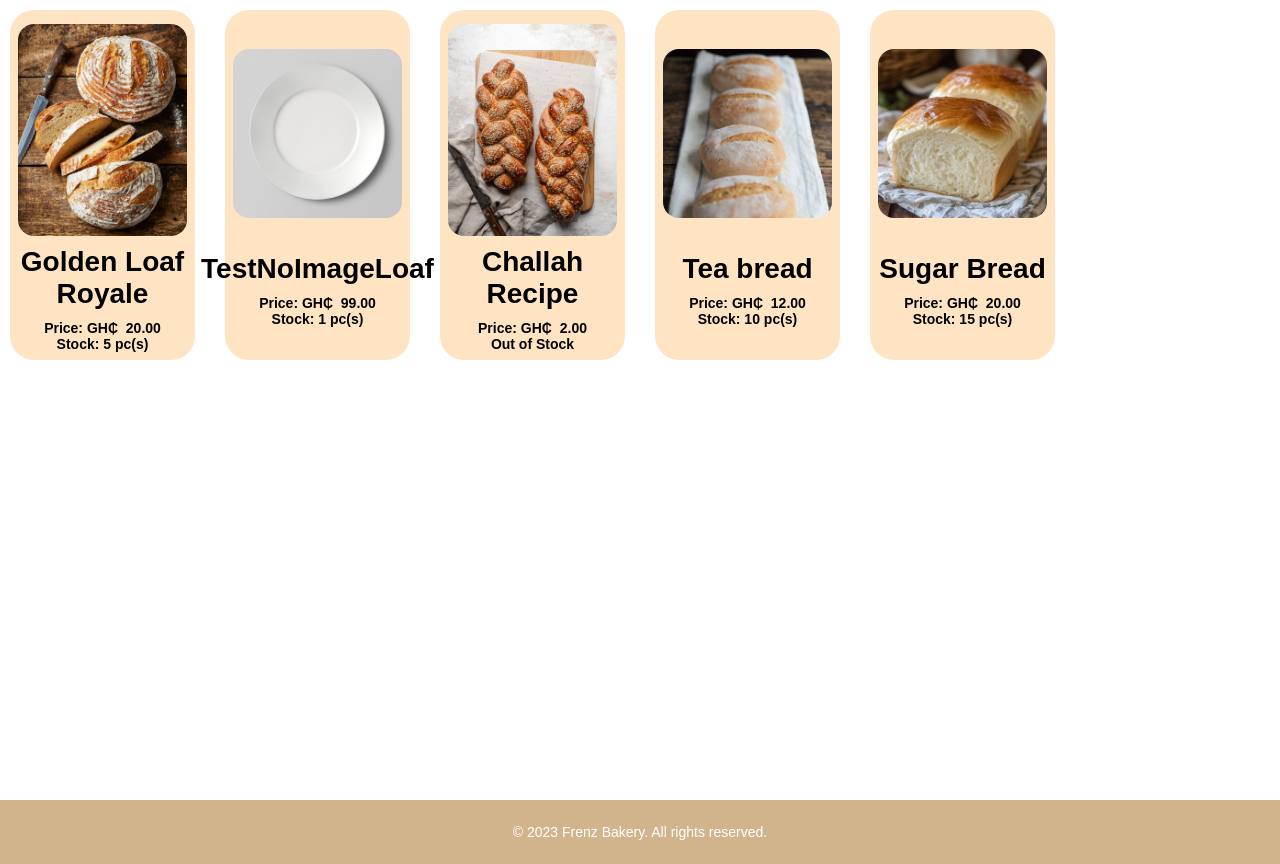
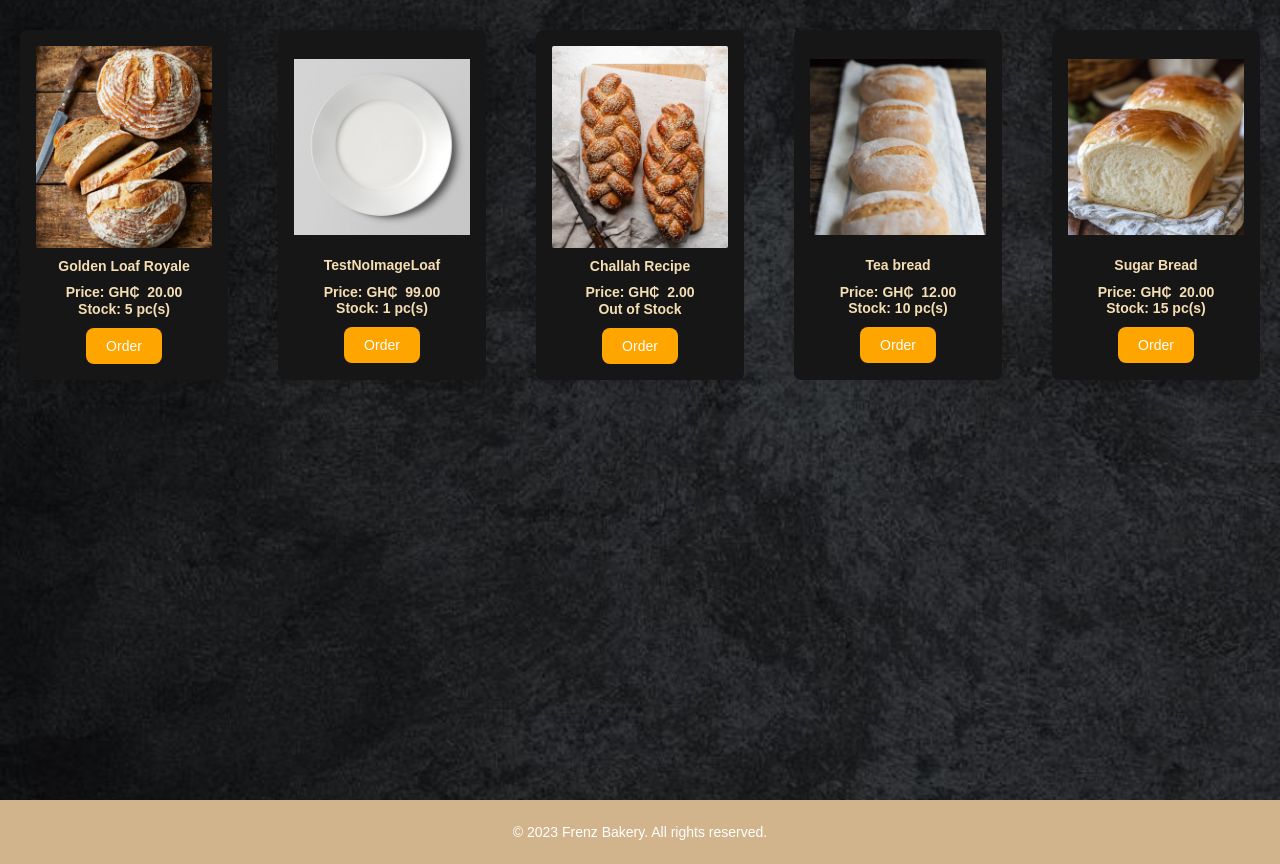
Before and after one commit to MensahPrince/Frenz-Bakery-DemoSite, a Django app: page /order/ in a window 1280 px wide. Shown: the part 64-928 px from the top of the page. Run offline with Django 5.2, Linux system fonts and the light colour scheme; data comes from the database, SQL or seed files in the repository; both versions use the stored data as it was after the commit.

Commit message:
- Enhance order page layout - styling with product descriptions - improved visuals

```diff
--- a/web/static/web/order.css
+++ b/web/static/web/order.css
@@ -1,55 +1,108 @@
     .menu {
+        padding: 20px;
+        background: url('../images/menu-background.jpg') no-repeat center center/cover;
         display: grid;
         grid-template-columns: repeat(auto-fill, minmax(200px, 1fr));
-    gap: 10px;
+        gap: 50px;
         height: 100vh;
+        overflow: auto;
+        scroll-behavior: smooth;
     }
 
     .product {
         height: 350px;
         display: flex;
         flex-direction: column;
-    max-width: 300px;
+        width: 100%;
+        max-width: 270px;
         align-content: center;
         justify-content: space-evenly;
-    margin: 10px;
-    padding: 8px;
-    padding-top: 14px;
-    border-radius: 24px;
-    background-color: bisque;
+        margin: 10px auto;
+        padding: 16px;
+        border-radius: 7px;
+        background-color: rgb(22, 22, 22);
         align-items: center;
+        box-shadow: 0 4px 8px rgba(0, 0, 0, 0.1);
+        transition: transform 0.3s, box-shadow 0.3s;
+    }
+
+    .product:hover {
+        transform: translateY(-5px);
+        box-shadow: 0 8px 16px rgba(15, 15, 15, 0.836);
     }
 
     .product-name {
         text-align: center;
         margin-bottom: 10px;
+        font-size: 1.2em;
+        font-weight: bold;
     }
 
     .product-details {
         display: flex;
         flex-direction: column;
         align-items: center;
+        color: wheat;
     }
 
     .stock-details {
+        min-height: 80px;
         display: flex;
         flex-direction: column;
         align-items: center;
         font-weight: bold;
+        justify-content: space-around;
     }
 
     .product-image {
         display: flex;
         justify-content: center;
         align-items: center;
-    max-width: 270px;
-    max-height: 350px;
+        max-width: 250px;
+        max-height: 270px;
+        min-height: 200px;
         overflow: hidden;
         margin-bottom: 10px;
-    border-radius: 16px;
+        border-radius: 2px;
+        position: relative;
+    }
+
+    .product-description {
+        width: 100%;
+        height: 100%;
+        background-color: #d2b48c79;
+        position: absolute;
+        text-align: center;
+        align-content: center;
+        visibility: hidden;
+        opacity: 0;
+        padding: 0 5px;
+        font-size: 0.5em;
+        font-weight: bold;
+        transition: visibility 0s, opacity 0.5s linear;
+    }
+
+    .product:hover .product-description {
+        visibility: visible;
+        opacity: 1;
     }
 
     .product img {
         max-width: 100%;
         height: auto;
     }
+
+    .order-btn {
+        padding: 10px 20px;
+        border: 0;
+        background-color: orange;
+        color: white;
+        border-radius: 8px;
+        margin-top: 10px;
+        cursor: pointer;
+        transition: background-color 0.3s;
+    }
+
+    .order-btn:hover {
+        background-color: darkorange;
+    }
--- a/web/templates/web/order.html
+++ b/web/templates/web/order.html
@@ -16,11 +16,16 @@
                 <div class="product">
                     <div class='product-image'>
                         <img src="{{ product.image.url }}" alt="{{ product.name }}" />
+
+                        <div class='product-description'>
+                            <p>{{ product.description }}</p>
+                        </div>
+
                     </div>
 
                     <div class='product-details'>
                         <div class='product-name'>
-                            <h2>{{ product.name }}</h2>
+                            <h3>{{ product.name }}</h3>
                         </div>
                         <div class='stock-details'>
                             <p>Price: GH₵ &nbsp;{{ product.price }}</p>
@@ -29,6 +34,7 @@
                             {% else %}
                                 <p>Stock: {{ product.stock }} pc(s) </p>
                             {% endif %}
+                            <button class='order-btn'>Order</button>
                         </div>
                     </div>
                 </div>
```
Also changed, not shown: db.sqlite3, media/Amish_White_Bread_Recipe.jpg (added), media/かめばかむほど甘みひろがる素朴なパントスカーナつくりら美しい手工芸と暮らし.jpg (added), web/static/images/menu-background.jpg (added). Lines whose indentation alone changed are shown as unchanged.
